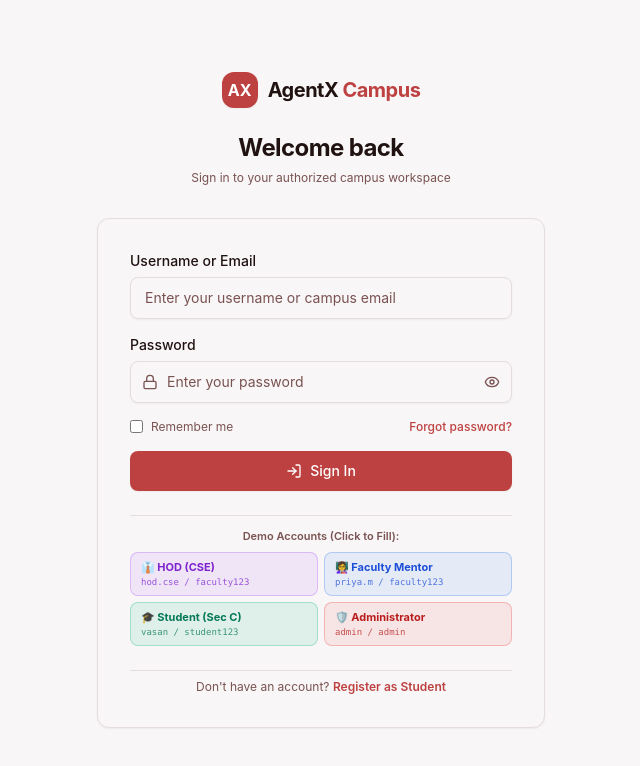
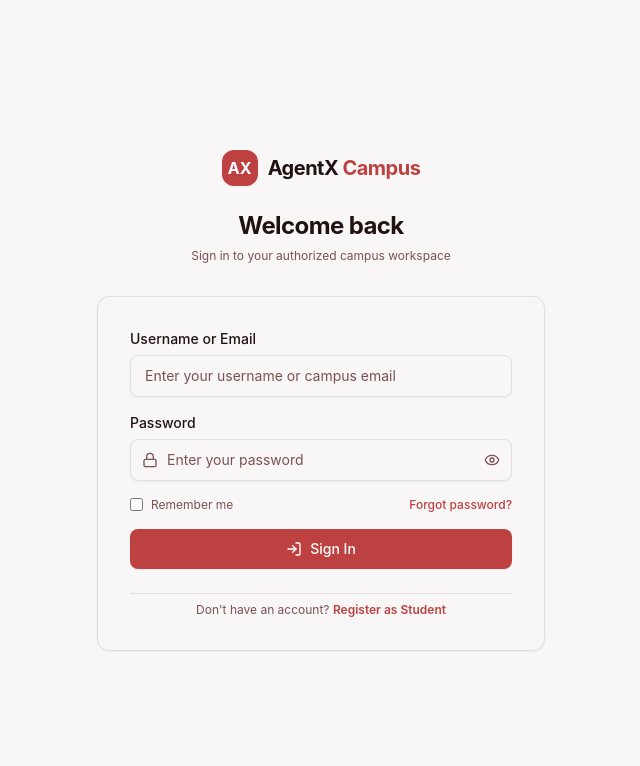
Before and after one commit to vigneshsanakarakumar/AgentXCampus, a React app in the folder frontend/: page /login in a window 1280 px wide. Shown: the top 766 px of the page, without its empty margins (319-959 px from the left). Built offline with nearby package versions, Linux system fonts and the light colour scheme; the HTML template or start-up script is replaced by a standard one.

Commit message:
feat: remove demo login credentials from login page

```diff
--- a/frontend/src/pages/LoginPage.jsx
+++ b/frontend/src/pages/LoginPage.jsx
@@ -157,65 +157,6 @@ export const LoginPage = () => {
               </Button>
             </form>
 
-            <div className="pt-3 border-t border-[var(--color-border)] space-y-2">
-              <span className="text-[11px] font-semibold text-[var(--color-muted-foreground)] block text-center">
-                Demo Accounts (Click to Fill):
-              </span>
-              <div className="grid grid-cols-2 gap-1.5">
-                <button
-                  type="button"
-                  onClick={() => {
-                    setIdentifier('hod.cse');
-                    setPassword('faculty123');
-                    setError('');
-                  }}
-                  className="px-2.5 py-1.5 text-[11px] font-medium rounded-lg border border-purple-500/30 bg-purple-500/10 text-purple-700 dark:text-purple-300 hover:bg-purple-500/20 text-left transition-colors"
-                >
-                  <div className="font-bold">👔 HOD (CSE)</div>
-                  <div className="text-[9px] opacity-75 font-mono">hod.cse / faculty123</div>
-                </button>
-
-                <button
-                  type="button"
-                  onClick={() => {
-                    setIdentifier('priya.m');
-                    setPassword('faculty123');
-                    setError('');
-                  }}
-                  className="px-2.5 py-1.5 text-[11px] font-medium rounded-lg border border-blue-500/30 bg-blue-500/10 text-blue-700 dark:text-blue-300 hover:bg-blue-500/20 text-left transition-colors"
-                >
-                  <div className="font-bold">👩‍🏫 Faculty Mentor</div>
-                  <div className="text-[9px] opacity-75 font-mono">priya.m / faculty123</div>
-                </button>
-
-                <button
-                  type="button"
-                  onClick={() => {
-                    setIdentifier('vasan');
-                    setPassword('student123');
-                    setError('');
-                  }}
-                  className="px-2.5 py-1.5 text-[11px] font-medium rounded-lg border border-emerald-500/30 bg-emerald-500/10 text-emerald-700 dark:text-emerald-300 hover:bg-emerald-500/20 text-left transition-colors"
-                >
-                  <div className="font-bold">🎓 Student (Sec C)</div>
-                  <div className="text-[9px] opacity-75 font-mono">vasan / student123</div>
-                </button>
-
-                <button
-                  type="button"
-                  onClick={() => {
-                    setIdentifier('admin');
-                    setPassword('admin');
-                    setError('');
-                  }}
-                  className="px-2.5 py-1.5 text-[11px] font-medium rounded-lg border border-red-500/30 bg-red-500/10 text-red-700 dark:text-red-300 hover:bg-red-500/20 text-left transition-colors"
-                >
-                  <div className="font-bold">🛡️ Administrator</div>
-                  <div className="text-[9px] opacity-75 font-mono">admin / admin</div>
-                </button>
-              </div>
-            </div>
-
             <p className="text-center text-xs text-[var(--color-muted-foreground)] pt-2 border-t border-[var(--color-border)]">
               Don't have an account?{' '}
               <Link to="/signup" className="font-semibold text-[var(--color-primary)] hover:underline">
```
